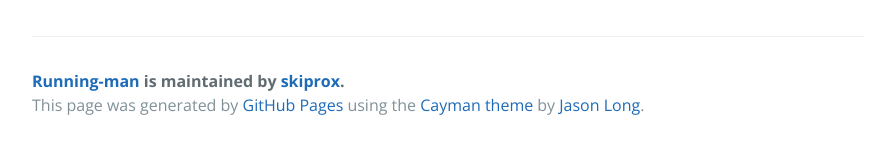
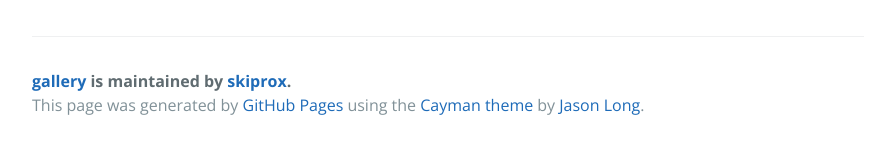
Before and after one commit to skiprox/gallery, a website: page index.html in a window 1280 px wide. Shown: the part 1806-1952 px from the top of the page, without its empty margins (192-1087 px from the left). Drawn offline with nearby package versions, Linux system fonts and the light colour scheme.

Commit message:
Updating name in footer

```diff
--- a/index.html
+++ b/index.html
@@ -107,7 +107,7 @@
     </section>
     <section class="main-content">
       <footer class="site-footer">
-        <span class="site-footer-owner"><a href="https://github.com/skiprox/running-man">Running-man</a> is maintained by <a href="https://github.com/skiprox">skiprox</a>.</span>
+        <span class="site-footer-owner"><a href="https://github.com/skiprox/gallery">gallery</a> is maintained by <a href="https://github.com/skiprox">skiprox</a>.</span>
 
         <span class="site-footer-credits">This page was generated by <a href="https://pages.github.com">GitHub Pages</a> using the <a href="https://github.com/jasonlong/cayman-theme">Cayman theme</a> by <a href="https://twitter.com/jasonlong">Jason Long</a>.</span>
       </footer>
```
